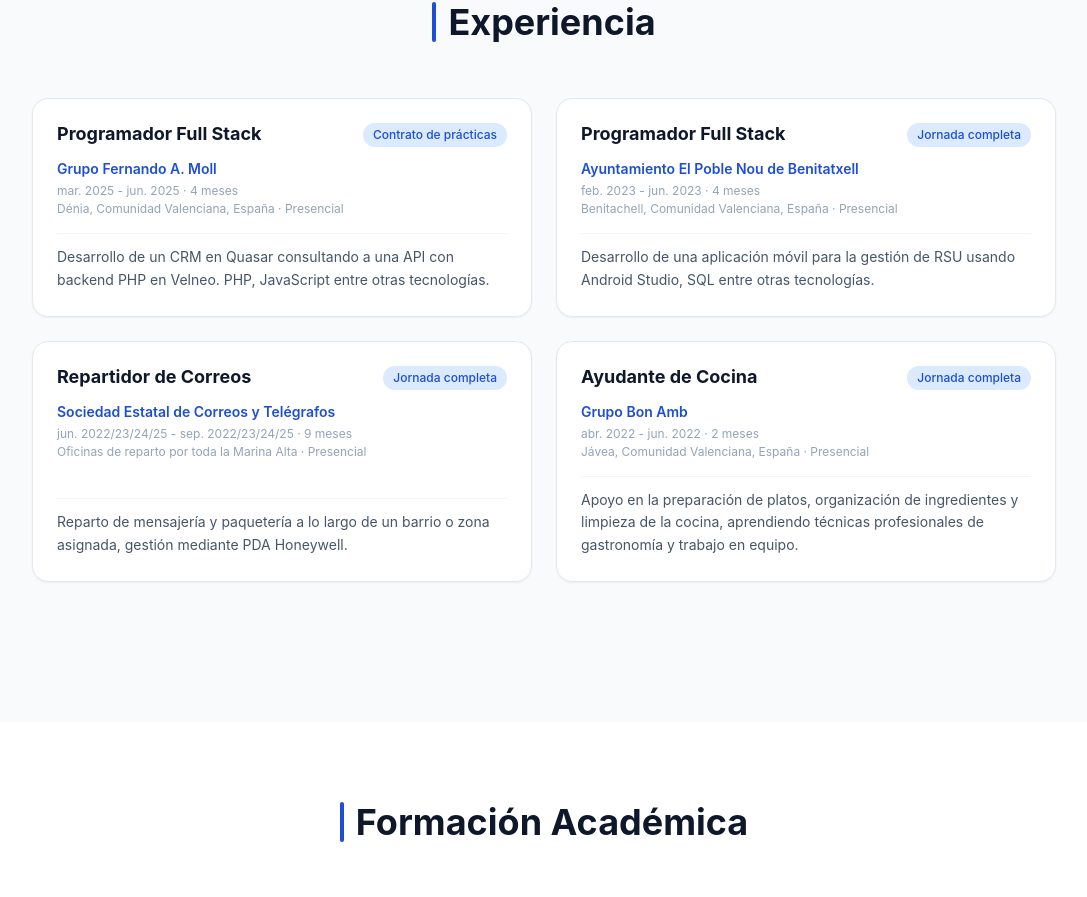
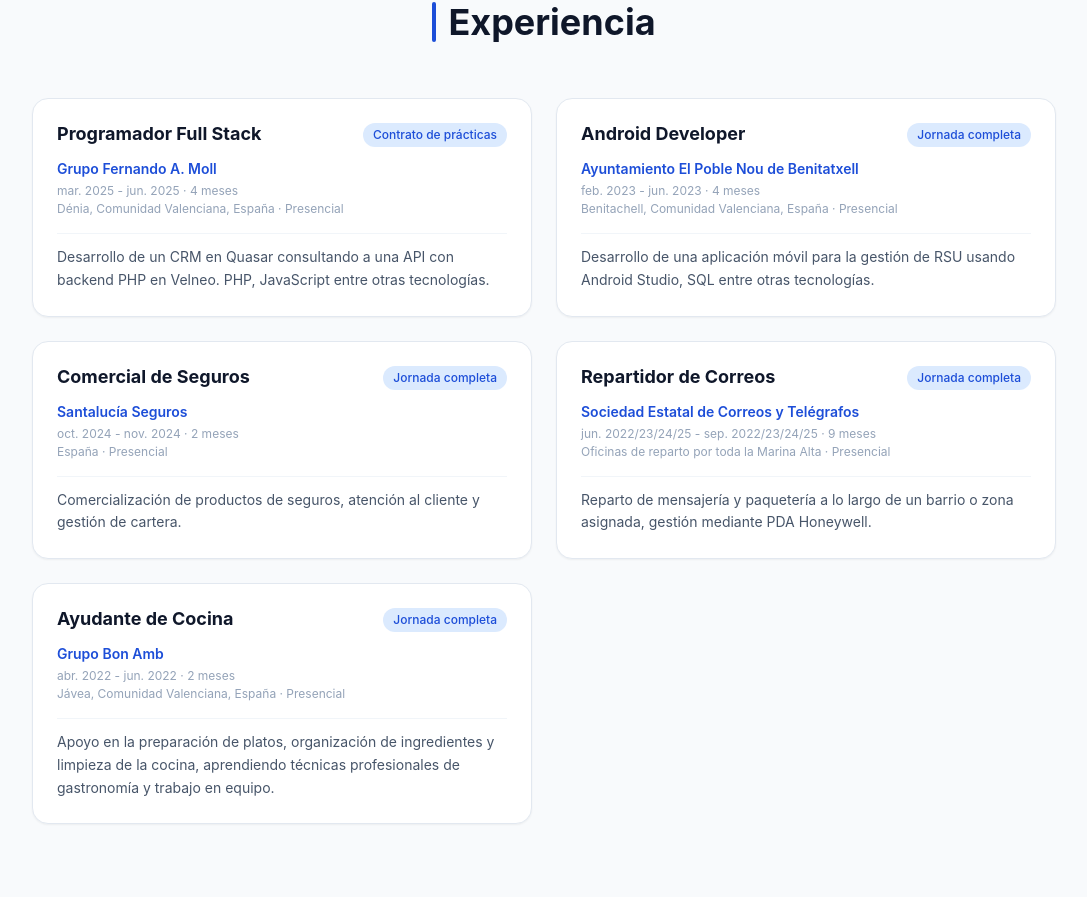
Before and after one commit to Ims2002/my-portfolio, a React (Vite) app: page / in a window 1280 px wide. Shown: the part 1678-2575 px from the top of the page, without its empty margins (96-1183 px from the left). Built offline with nearby package versions, Linux system fonts and the light colour scheme.

Commit message:
Update Experiencias

```diff
--- a/src/components/Experience.jsx
+++ b/src/components/Experience.jsx
@@ -10,13 +10,22 @@
         "Desarrollo de un CRM en Quasar consultando a una API con backend PHP en Velneo. PHP, JavaScript entre otras tecnologías.",
     },
     {
-      title: "Programador Full Stack",
+      title: "Android Developer",
       company: "Ayuntamiento El Poble Nou de Benitatxell",
       type: "Jornada completa",
       period: "feb. 2023 - jun. 2023 · 4 meses",
       location: "Benitachell, Comunidad Valenciana, España · Presencial",
       description:
         "Desarrollo de una aplicación móvil para la gestión de RSU usando Android Studio, SQL entre otras tecnologías.",
+    },
+    {
+      title: "Comercial de Seguros",
+      company: "Santalucía Seguros",
+      type: "Jornada completa",
+      period: "oct. 2024 - nov. 2024 · 2 meses",
+      location: "España · Presencial",
+      description:
+        "Comercialización de productos de seguros, atención al cliente y gestión de cartera.",
     },
     {
       title: "Repartidor de Correos",
```
